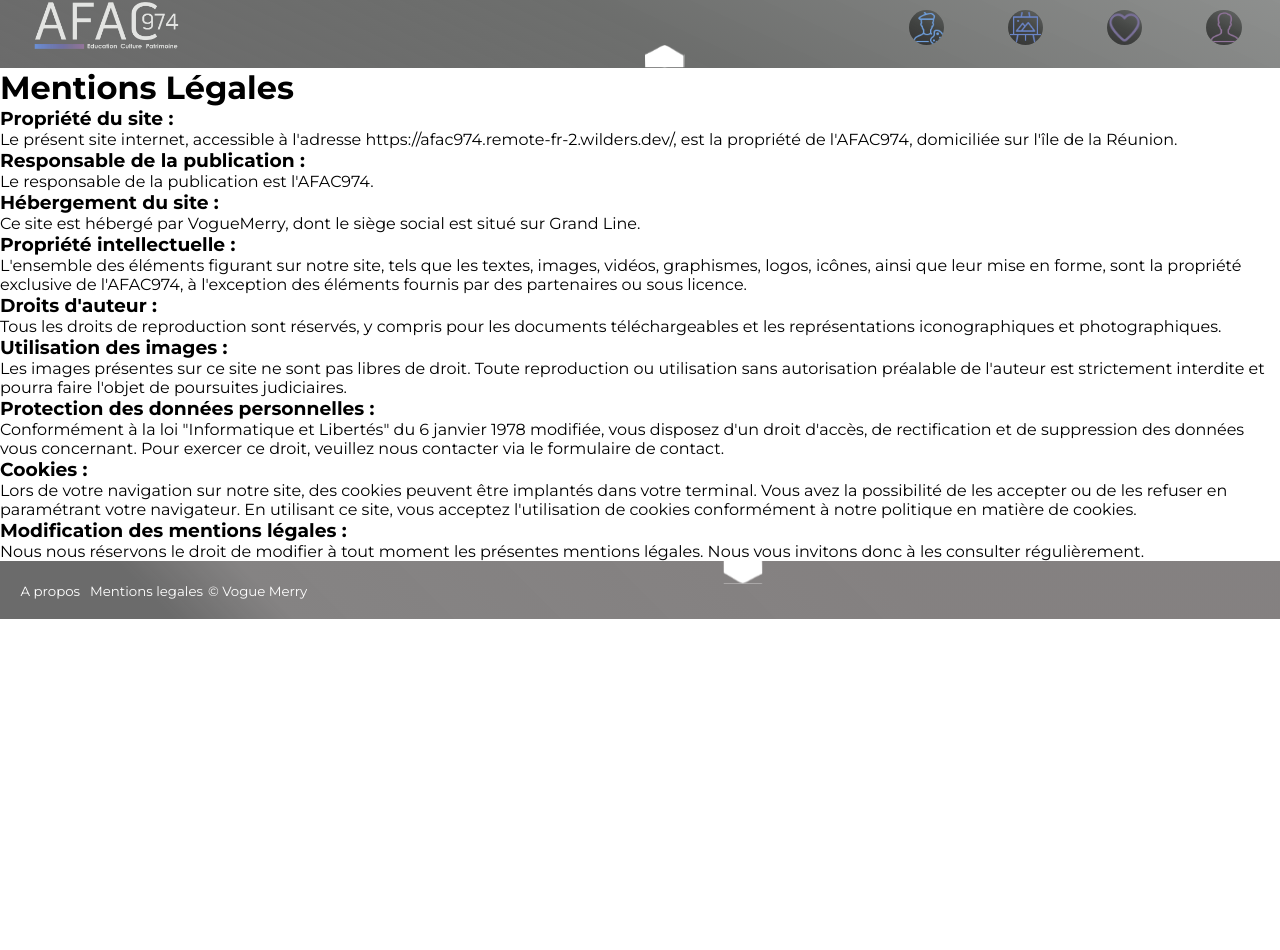
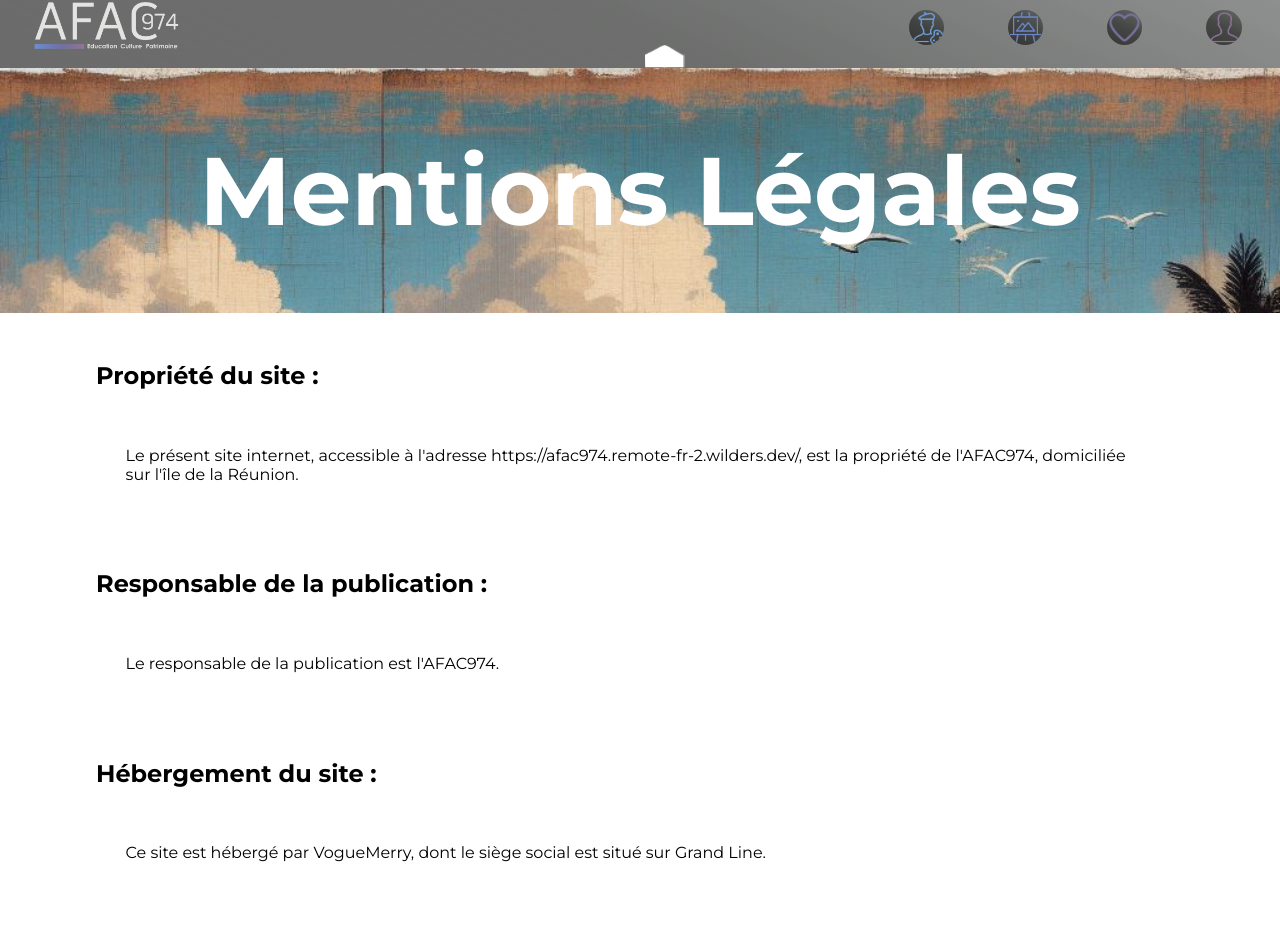
Before and after one commit to WildCodeSchool-2023-09/afac974, a React (Vite) app in the folder frontend/: page /mentionslegales in a window 1280 px wide. Shown: the part 13-963 px from the top of the page. Before the commit the page ends 800 px from the top, so only its background shows below. Built offline with nearby package versions, Linux system fonts and the light colour scheme; a web font is replaced by a local one; what granim would draw is missing.

Commit message:
Modify Mentions.scss

```diff
--- a/frontend/src/pages/Mentions_legales/Mentions.jsx
+++ b/frontend/src/pages/Mentions_legales/Mentions.jsx
@@ -1,72 +1,62 @@
 import React from "react";
+import "./Mentions.scss";
 
 function Mentions() {
   return (
-    <div>
     <div className="globalmention">
       <h1>Mentions Légales</h1>
-        <h3>Propriété du site :</h3>
+      <h2>Propriété du site :</h2>
       <p>
         Le présent site internet, accessible à l'adresse
-          https://afac974.remote-fr-2.wilders.dev/, est la propriété de
-          l'AFAC974, domiciliée sur l'île de la Réunion.
+        https://afac974.remote-fr-2.wilders.dev/, est la propriété de l'AFAC974,
+        domiciliée sur l'île de la Réunion.
       </p>
-        <h3>Responsable de la publication :</h3>
+      <h2>Responsable de la publication :</h2>
       <p>Le responsable de la publication est l'AFAC974.</p>
-
-        <h3>Hébergement du site :</h3>
+      <h2>Hébergement du site :</h2>
       <p>
         Ce site est hébergé par VogueMerry, dont le siège social est situé sur
         Grand Line.
       </p>
-
-        <h3>Propriété intellectuelle :</h3>
+      <h2>Propriété intellectuelle :</h2>
       <p>
         L'ensemble des éléments figurant sur notre site, tels que les textes,
-          images, vidéos, graphismes, logos, icônes, ainsi que leur mise en
-          forme, sont la propriété exclusive de l'AFAC974, à l'exception des
-          éléments fournis par des partenaires ou sous licence.
+        images, vidéos, graphismes, logos, icônes, ainsi que leur mise en forme,
+        sont la propriété exclusive de l'AFAC974, à l'exception des éléments
+        fournis par des partenaires ou sous licence.
       </p>
-
-        <h3>Droits d'auteur :</h3>
+      <h2>Droits d'auteur :</h2>
       <p>
         Tous les droits de reproduction sont réservés, y compris pour les
         documents téléchargeables et les représentations iconographiques et
         photographiques.
       </p>
-
-        <h3>Utilisation des images :</h3>
+      <h2>Utilisation des images :</h2>
       <p>
         Les images présentes sur ce site ne sont pas libres de droit. Toute
-          reproduction ou utilisation sans autorisation préalable de l'auteur
-          est strictement interdite et pourra faire l'objet de poursuites
-          judiciaires.
+        reproduction ou utilisation sans autorisation préalable de l'auteur est
+        strictement interdite et pourra faire l'objet de poursuites judiciaires.
       </p>
-
-        <h3>Protection des données personnelles :</h3>
+      <h2>Protection des données personnelles :</h2>
       <p>
         Conformément à la loi "Informatique et Libertés" du 6 janvier 1978
         modifiée, vous disposez d'un droit d'accès, de rectification et de
-          suppression des données vous concernant. Pour exercer ce droit,
-          veuillez nous contacter via le formulaire de contact.
+        suppression des données vous concernant. Pour exercer ce droit, veuillez
+        nous contacter via le formulaire de contact.
       </p>
-
-        <h3>Cookies :</h3>
+      <h2>Cookies :</h2>
       <p>
         Lors de votre navigation sur notre site, des cookies peuvent être
-          implantés dans votre terminal. Vous avez la possibilité de les
-          accepter ou de les refuser en paramétrant votre navigateur. En
-          utilisant ce site, vous acceptez l'utilisation de cookies conformément
-          à notre politique en matière de cookies.
+        implantés dans votre terminal. Vous avez la possibilité de les accepter
+        ou de les refuser en paramétrant votre navigateur. En utilisant ce site,
+        vous acceptez l'utilisation de cookies conformément à notre politique en
+        matière de cookies.
       </p>
-
-        <h3>Modification des mentions légales :</h3>
+      <h2>Modification des mentions légales :</h2>
       <p>
         Nous nous réservons le droit de modifier à tout moment les présentes
-          mentions légales. Nous vous invitons donc à les consulter
-          régulièrement.
+        mentions légales. Nous vous invitons donc à les consulter régulièrement.
       </p>
-      </div>
     </div>
   );
 }
--- a/frontend/src/pages/Mentions_legales/Mentions.scss
+++ b/frontend/src/pages/Mentions_legales/Mentions.scss
@@ -2,19 +2,31 @@
   h1 {
     display: flex;
     justify-content: center;
+    font-size: 6rem;
+    color: rgb(255, 255, 255);
+    background-image: url("/public/tableaux/tableau23.jpeg");
+    background-size: cover;
+    padding: 5%;
+  }
+
+  h2 {
+    display: flex;
+    justify-content: start;
+    margin-left: 6rem;
     align-items: center;
+    margin-top: 3rem;
   }
 
   p {
     display: block;
     color: rgb(0, 0, 0);
-    font-size: 1.3rem;
+    font-size: 1rem;
     background-color: rgba(255, 255, 255, 0.375);
     border-radius: 20px;
     margin-left: 100px;
     margin-right: 100px;
-    margin-top: 60px;
+    margin-top: 30px;
     margin-bottom: 60px;
-    padding: 3%;
+    padding: 2%;
   }
 }
```
Lines whose indentation alone changed are shown as unchanged.
